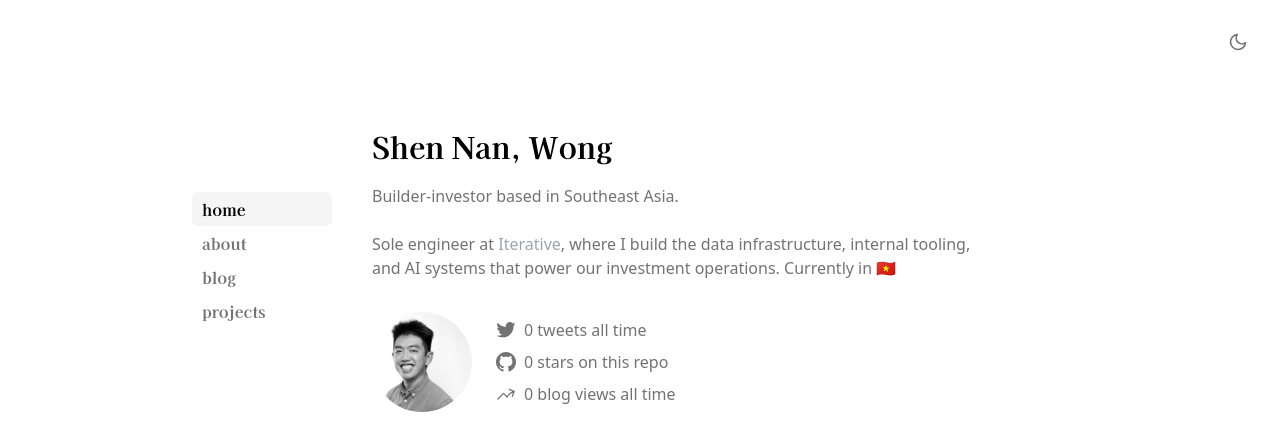
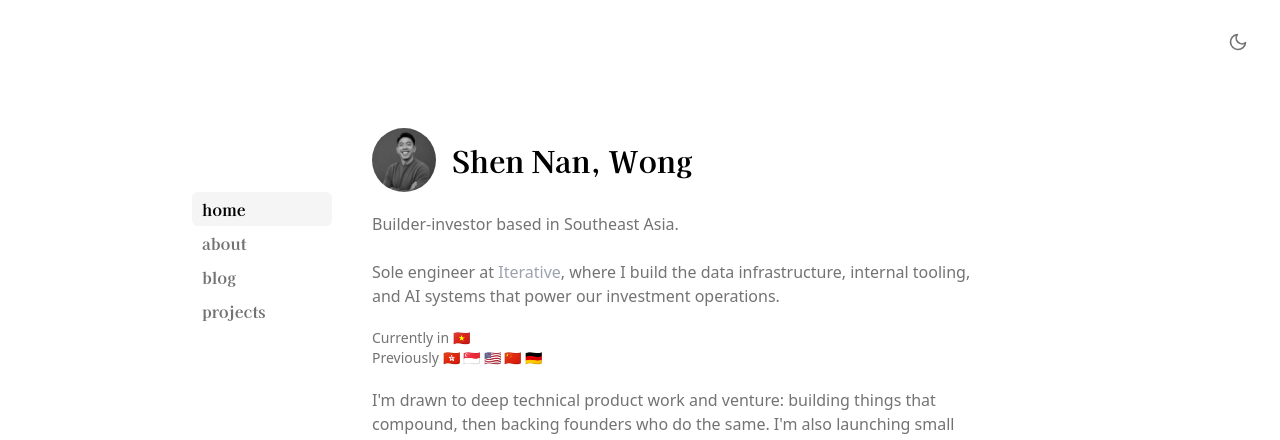
Before and after one commit to codebyshennan/portfolio, a Next.js app: page / in a window 1280 px wide. Shown: the top 440 px of the page. Built offline with nearby package versions, Linux system fonts and the light colour scheme.

Commit message:
fix: update homepage profile layout

```diff
--- a/app/about/page.tsx
+++ b/app/about/page.tsx
@@ -40,17 +40,6 @@ export default async function AboutPage({
       </p>
       <p className="text-neutral-400 text-base mb-3">
         I'm drawn to deep technical product work and venture: building things that compound, then backing founders who do the same.
-      </p>
-      <p className="text-neutral-500 text-sm mb-4">
-        Currently in{" "}
-        <span title="Ho Chi Minh City" className="cursor-default">&#127483;&#127475;</span>
-        <br />
-        Previously{" "}
-        <span title="Hong Kong" className="cursor-default">&#127469;&#127472;</span>{" "}
-        <span title="Singapore" className="cursor-default">&#127480;&#127468;</span>{" "}
-        <span title="San Francisco" className="cursor-default">&#127482;&#127480;</span>{" "}
-        <span title="Beijing" className="cursor-default">&#127464;&#127475;</span>{" "}
-        <span title="Germany" className="cursor-default">&#127465;&#127466;</span>
       </p>
       <a
         href="https://www.papermark.com/view/cmholj83j0003l504yjnln5q0"
--- a/app/page.tsx
+++ b/app/page.tsx
@@ -1,11 +1,4 @@
-import Link from "next/link";
 import Image from "next/image";
-import {
-  GitHubIcon,
-  LinkedInIcon,
-  TwitterIcon,
-  ViewsIcon,
-} from "components/icons";
 import SiteFavicon from "components/site-favicon";
 import XCollectiveLogo from "components/x-collective-logo";
 import { name, about, bio, avatar } from "lib/info";
@@ -21,50 +14,35 @@ export default async function HomePage({
 }) {
   const params = searchParams ? await searchParams : {};
   const showXCollective = shouldShowXCollective(params);
-  const starCount = 0;
-  const views = 0;
-  const tweetCount = 0;
 
   return (
     <section>
-      <h1 className="font-bold text-3xl font-serif">{name}</h1>
+      <div className="flex items-center gap-4">
+        <Image
+          alt={name}
+          className="h-16 w-16 rounded-full object-cover grayscale"
+          src={avatar}
+          placeholder="blur"
+          width={64}
+          height={64}
+          priority
+        />
+        <h1 className="font-bold text-3xl font-serif">{name}</h1>
+      </div>
       <p className="my-5 max-w-[600px] text-neutral-500 dark:text-neutral-400">
         {about(showXCollective)}
       </p>
-      <div className="flex items-start md:items-center my-8 flex-col md:flex-row">
-        <Image
-          alt={name}
-          className="rounded-full grayscale"
-          src={avatar}
-          placeholder="blur"
-          width={100}
-          priority
-        />
-        <div className="mt-8 md:mt-0 ml-0 md:ml-6 space-y-2 text-neutral-500 dark:text-neutral-400">
-          <a
-            rel="noopener noreferrer"
-            target="_blank"
-            href="https://twitter.com/wongsn"
-            className="flex items-center gap-2"
-          >
-            <TwitterIcon />
-            {`${tweetCount.toLocaleString()} tweets all time`}
-          </a>
-          <a
-            rel="noopener noreferrer"
-            target="_blank"
-            href="https://github.com/codebyshennan"
-            className="flex items-center gap-2"
-          >
-            <GitHubIcon />
-            {`${starCount.toLocaleString()} stars on this repo`}
-          </a>
-          <Link href="/blog" className="flex items-center">
-            <ViewsIcon />
-            {`${views.toLocaleString()} blog views all time`}
-          </Link>
-        </div>
-      </div>
+      <p className="mb-5 text-sm text-neutral-500 dark:text-neutral-400">
+        Currently in{" "}
+        <span title="Ho Chi Minh City" className="cursor-default">&#127483;&#127475;</span>
+        <br />
+        Previously{" "}
+        <span title="Hong Kong" className="cursor-default">&#127469;&#127472;</span>{" "}
+        <span title="Singapore" className="cursor-default">&#127480;&#127468;</span>{" "}
+        <span title="San Francisco" className="cursor-default">&#127482;&#127480;</span>{" "}
+        <span title="Beijing" className="cursor-default">&#127464;&#127475;</span>{" "}
+        <span title="Germany" className="cursor-default">&#127465;&#127466;</span>
+      </p>
       <p className="my-5 max-w-[600px] text-neutral-500 dark:text-neutral-400">
         {bio()}
       </p>
--- a/lib/info.tsx
+++ b/lib/info.tsx
@@ -53,9 +53,8 @@ export const about = (showXCollective = false) => {
           {" "}for digital transformation.
         </>
       ) : null}
-      {" "}Currently in <span title="Ho Chi Minh City" className="cursor-default">&#127483;&#127475;</span>
-    </>
-  );
+      </>
+    );
 };
 export const bio = () => {
   return (
```
Also changed, not shown: app/me.jpg.
